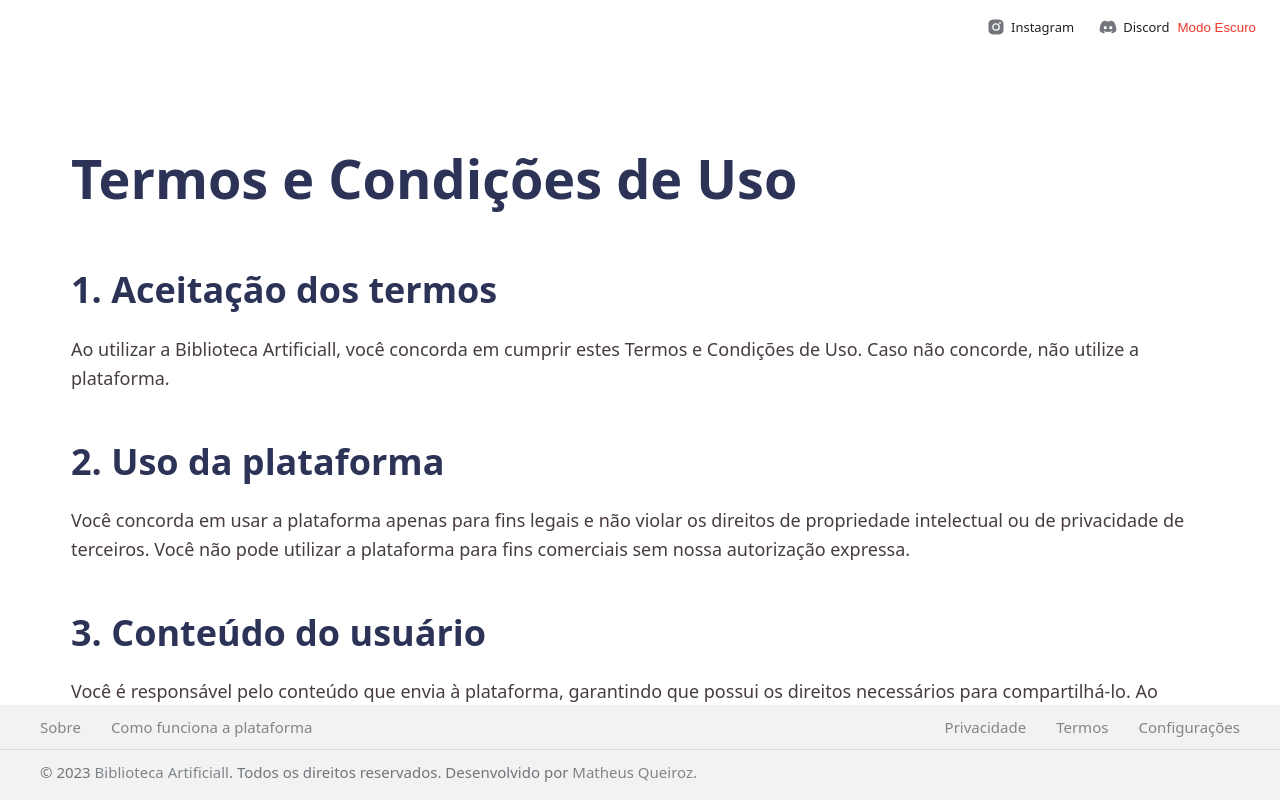
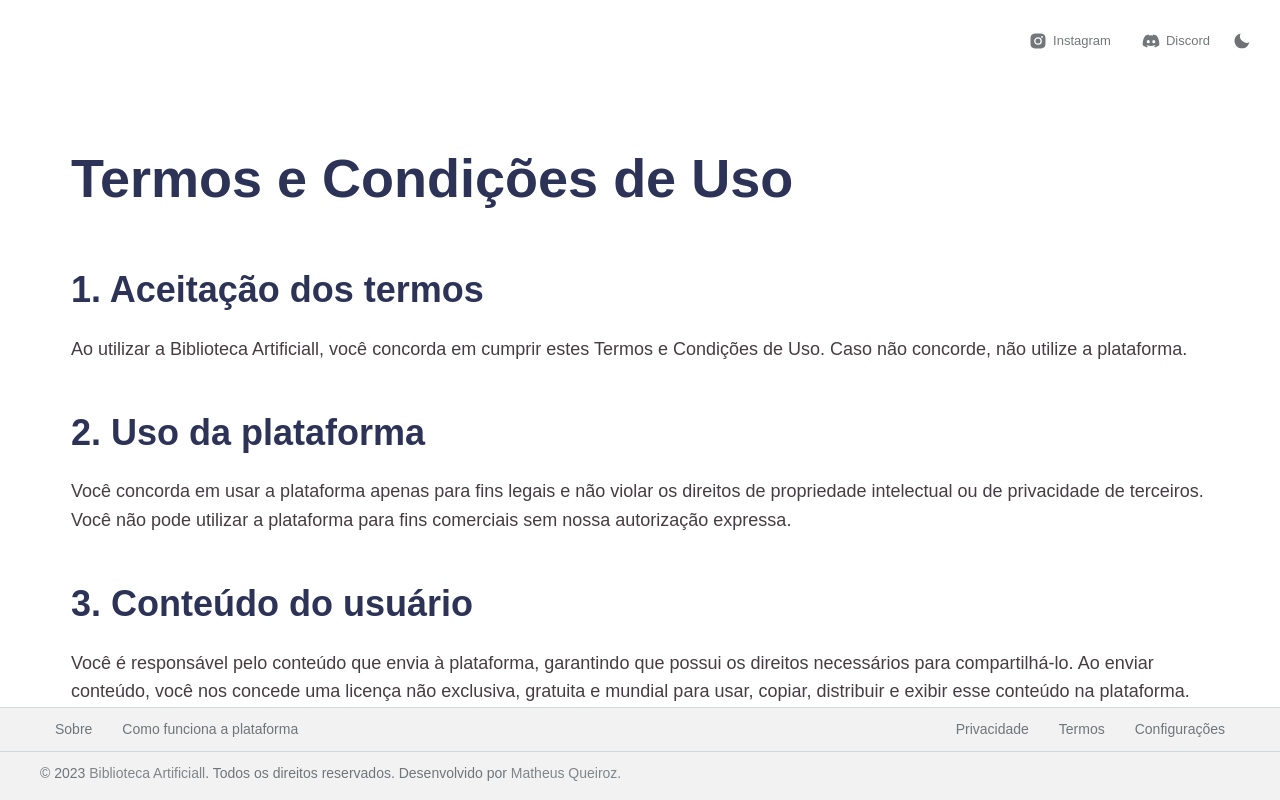
Before and after one commit to matheusqueirozds/biblioteca-artificiall, a Next.js app: page /termos in a window 1280 px wide. Shown: the top 800 px of the page. Built offline with nearby package versions, Linux system fonts and the light colour scheme.

Commit message:
Melhorias na estilização de alguns componentes

```diff
--- a/components/Global/Main/Footer/Footer.js
+++ b/components/Global/Main/Footer/Footer.js
@@ -18,14 +18,10 @@ const Footer = () => {
 					{/* Links à esquerda no rodapé */}
 					<FooterList>
 						<li>
-							<Link href="/sobre">
-								<span>Sobre</span>
-							</Link>
+							<Link href="/sobre">Sobre</Link>
 						</li>
 						<li>
-							<Link href="/como-funciona">
-								<span>Como funciona a plataforma</span>
-							</Link>
+							<Link href="/como-funciona">Como funciona a plataforma</Link>
 						</li>
 					</FooterList>
 				</LeftLinks>
@@ -33,19 +29,13 @@ const Footer = () => {
 					{/* Links à direita no rodapé */}
 					<FooterList>
 						<li>
-							<Link href="/privacidade">
-								<span>Privacidade</span>
-							</Link>
+							<Link href="/privacidade">Privacidade</Link>
 						</li>
 						<li>
-							<Link href="/termos">
-								<span>Termos</span>
-							</Link>
+							<Link href="/termos">Termos</Link>
 						</li>
 						<li>
-							<Link href="/configuracoes">
-								<span>Configurações</span>
-							</Link>
+							<Link href="/configuracoes">Configurações</Link>
 						</li>
 					</FooterList>
 				</RightLinks>
--- a/components/Global/Main/Footer/FooterStyles.js
+++ b/components/Global/Main/Footer/FooterStyles.js
@@ -8,7 +8,8 @@ export const FooterWrapper = styled.footer`
 	z-index: 999;
 	background-color: #f2f2f2;
 	color: #70757a;
-	font-size: 15px;
+	font-size: 14px;
+	border-top: 1px solid #d0d7de;
 
 	@media screen and (max-width: 1024px) {
 		position: relative;
@@ -24,7 +25,7 @@ export const FooterContainer = styled.div`
 	padding: 10px 40px;
 
 	&:first-child {
-		border-bottom: 1px solid #dadce0;
+		border-bottom: 1px solid #d0d7de;
 	}
 
 	&:last-child {
@@ -39,9 +40,10 @@ export const FooterContainer = styled.div`
 
 export const FooterList = styled.ul`
 	display: flex;
-	gap: 30px;
 
-	@media screen and (max-width: 480px) {
+	a {
+		padding: 15px;
+		opacity: 1;
 	}
 `;
 
--- a/components/Home/Header/IndexHeader.js
+++ b/components/Home/Header/IndexHeader.js
@@ -1,11 +1,7 @@
 import React from "react";
 import Image from "next/image";
-import {
-	IndexHeaderContainer,
-	Nav,
-	NavLink,
-	DarkModeToggle,
-} from "./IndexHeaderStyles";
+import { IndexHeaderContainer, Nav, DarkModeToggle } from "./IndexHeaderStyles";
+import Link from "next/link";
 
 // Componente do cabeçalho da página inicial
 const IndexHeader = ({ toggleTheme }) => {
@@ -13,7 +9,7 @@ const IndexHeader = ({ toggleTheme }) => {
 		<IndexHeaderContainer>
 			<Nav>
 				{/* Link para o Instagram */}
-				<NavLink
+				<Link
 					href="https://www.instagram.com/artificiall.ai"
 					target="_blank"
 					rel="noopener noreferrer"
@@ -25,10 +21,10 @@ const IndexHeader = ({ toggleTheme }) => {
 						width={20}
 						height={20}
 					/>
-					<span>Instagram</span>
-				</NavLink>
+					Instagram
+				</Link>
 				{/* Link para o Discord */}
-				<NavLink
+				<Link
 					href="https://discord.gg/84AfKn4a"
 					target="_blank"
 					rel="noopener noreferrer"
@@ -40,12 +36,18 @@ const IndexHeader = ({ toggleTheme }) => {
 						width={20}
 						height={20}
 					/>
-					<span>Discord</span>
-				</NavLink>
+					Discord
+				</Link>
 			</Nav>
 			{/* Botão para alternar o tema entre claro e escuro */}
 			<DarkModeToggle onClick={toggleTheme} aria-label="Alternar modo escuro">
-				Modo Escuro
+				<Image
+					src="/modo-escuro.svg"
+					width={18}
+					height={18}
+					alt="Ativar o modo escuro"
+					title="Ativar o modo escuro"
+				/>
 			</DarkModeToggle>
 		</IndexHeaderContainer>
 	);
--- a/components/Home/Header/IndexHeaderStyles.js
+++ b/components/Home/Header/IndexHeaderStyles.js
@@ -11,6 +11,20 @@ export const IndexHeaderContainer = styled.header`
 	align-items: center;
 	background-color: #fff;
 
+	a {
+		font-size: 13px;
+		color: #5f6368;
+		text-decoration: none;
+		display: flex;
+		align-items: center;
+		transition: all 0.3s;
+		padding: 15px;
+
+		&:hover {
+			transform: translateY(-3px);
+		}
+	}
+
 	img {
 		margin-right: 5px;
 	}
@@ -21,23 +35,9 @@ export const Nav = styled.nav`
 	align-items: center;
 `;
 
-export const NavLink = styled.a`
-	font-size: 13px;
-	color: #000000;
-	margin-left: 1.5rem;
-	text-decoration: none;
-	display: flex;
-	align-items: center;
-	transition: all 0.3s;
-
-	&:hover {
-		transform: translateY(-3px);
-	}
-`;
-
 export const DarkModeToggle = styled.button`
 	background-color: transparent;
 	border: none;
-	color: #e21;
+	color: #5f6368;
 	cursor: pointer;
 `;
--- a/components/Midjourney/Header/Header.js
+++ b/components/Midjourney/Header/Header.js
@@ -1,7 +1,6 @@
 import React from "react";
 import {
 	HeaderContainer,
-	Logo,
 	SearchBar,
 	SearchInput,
 	AdvancedSearch,
@@ -14,6 +13,7 @@ import {
 } from "./HeaderStyles";
 import { useSearch } from "@/SearchContext";
 import Link from "next/link";
+import Image from "next/image";
 
 export default function Header({ toggleTheme, onSearch, onResetCategory }) {
 	const { searchTerm, handleSearch } = useSearch();
@@ -32,7 +32,12 @@ export default function Header({ toggleTheme, onSearch, onResetCategory }) {
 			<HeaderWrapper>
 				<LeftContainer>
 					<Link href="/" style={{ textDecoration: "none", opacity: "1" }}>
-						<Logo src="./logo.webp" alt="Biblioteca Artificiall" />
+						<Image
+							src="/logo.webp"
+							alt="Biblioteca Artificiall"
+							width={64}
+							height={64}
+						/>
 					</Link>
 					<SearchBar>
 						<SearchInput
@@ -40,7 +45,6 @@ export default function Header({ toggleTheme, onSearch, onResetCategory }) {
 							placeholder="Pesquisar prompt"
 							value={searchTerm}
 							onChange={handleInputChange}
-
 						/>
 						<AdvancedSearch>
 							<select id="searchType" name="searchType">
@@ -51,10 +55,12 @@ export default function Header({ toggleTheme, onSearch, onResetCategory }) {
 							</select>
 						</AdvancedSearch>
 
-						<SearchIcon
-							src="./search.svg"
+						<Image
+							src="/search.svg"
 							alt="Ícone de pesquisa"
-							style={{ left: "11rem" }}
+							width={18}
+							height={18}
+							style={{ position: "absolute", left: "11rem" }}
 						/>
 					</SearchBar>
 				</LeftContainer>
@@ -64,7 +70,18 @@ export default function Header({ toggleTheme, onSearch, onResetCategory }) {
 						<Link href="/">Início</Link>
 						<Link href="/midjourney">Midjourney</Link>
 						<Link href="/chatgpt">ChatGPT</Link>
-						<DarkModeToggle onClick={toggleTheme}>🌙</DarkModeToggle>
+						<DarkModeToggle
+							onClick={toggleTheme}
+							aria-label="Alternar modo escuro"
+						>
+							<Image
+								src="/modo-escuro.svg"
+								width={20}
+								height={20}
+								alt="Ativar o modo escuro"
+								title="Ativar o modo escuro"
+							/>
+						</DarkModeToggle>
 					</NavMenu>
 				</RightContainer>
 			</HeaderWrapper>
--- a/components/Midjourney/Header/HeaderStyles.js
+++ b/components/Midjourney/Header/HeaderStyles.js
@@ -45,11 +45,6 @@ export const LeftContainer = styled.div`
 	@media screen and (max-width: 375px) {
 		padding-bottom: 1rem;
 	}
-`;
-
-export const Logo = styled.img`
-	width: 64px;
-	border-radius: 50%;
 `;
 
 export const SearchBar = styled.div`
@@ -153,10 +148,3 @@ export const DarkModeToggle = styled.button`
 	color: #000;
 	cursor: pointer;
 `;
-
-export const SearchIcon = styled.img`
-	position: absolute;
-	left: 7.5rem;
-	width: 18px;
-	height: 18px;
-`;
--- a/components/Midjourney/Prompt/Prompt.js
+++ b/components/Midjourney/Prompt/Prompt.js
@@ -12,6 +12,7 @@ import TranslateButton from "./TranslateButton";
 import ResetTextButton from "./ResetTextButton";
 import ViewImageButton from "./ViewImageButton";
 import { translateText } from "./translationHelper";
+import Image from "next/image";
 
 // Componente que representa um prompt e suas ações relacionadas
 export default function Prompt({ prompt, onViewImageClick }) {
@@ -135,6 +136,7 @@ export default function Prompt({ prompt, onViewImageClick }) {
 				alt={image_alt}
 				onClick={handleViewImageClick}
 			/>
+
 			<ViewImageButton onClick={handleViewImageClick} />
 		</PromptContainer>
 	);
--- a/next.config.js
+++ b/next.config.js
@@ -1,6 +1,6 @@
 /** @type {import('next').NextConfig} */
 const nextConfig = {
-  reactStrictMode: true,
-}
+	reactStrictMode: true,
+};
 
-module.exports = nextConfig
+module.exports = nextConfig;
--- a/styles/GlobalStyles.js
+++ b/styles/GlobalStyles.js
@@ -15,7 +15,7 @@ const GlobalStyles = createGlobalStyle`
   }
 
   body {
-    font-family: system-ui, -apple-system, BlinkMacSystemFont, 'Segoe UI', Roboto, Oxygen, Ubuntu, Cantarell, 'Open Sans', 'Helvetica Neue', sans-serif;
+    font-family: Arial, Helvetica, sans-serif;
     background-color: #fff;
     color: #888;
     line-height: 1.6;
@@ -43,7 +43,6 @@ text-decoration:underline;
   button {
     background-color: ${({ theme }) => theme.buttonBackground};
     color: ${({ theme }) => theme.buttonText};
-    transition: background-color 0.3s, color 0.3s;
 	  transition: all 0.3s ease;
     padding: 0.25rem 0.5rem;
 	  border: none;
--- a/styles/HomeStyles.js
+++ b/styles/HomeStyles.js
@@ -28,9 +28,11 @@ export const Button = styled.button`
 	border-radius: 4px;
 	transition: all 0.3s;
 	border: 1px solid #f8f9fa;
+	opacity: 1;
 
 	&:hover,
 	&:focus {
 		border-color: #dadce0;
+		transform: none;
 	}
 `;
```
Also changed, not shown: components/Midjourney/Main/Main.js (+7 -3 lines), components/Midjourney/Main/MainStyles.js (+13 -5 lines), public/modo-claro.svg, public/modo-escuro.svg.
